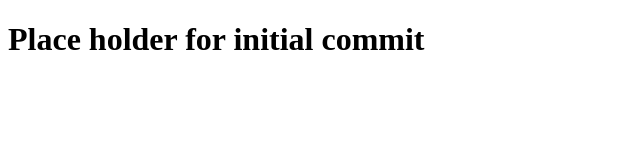
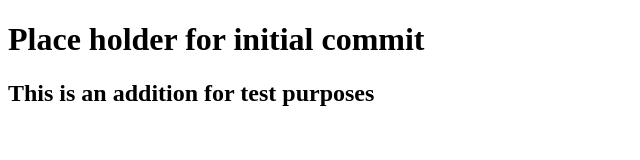
Before and after one commit to Malikrob16/FriendsOnDemand, a plain HTML site: page index.html in a window 1280 px wide. Shown: the whole page, without its empty margins (0-640 px from the left). Drawn offline with Linux system fonts and the light colour scheme.

Commit message:
This is a test commit to main

```diff
--- a/index.html
+++ b/index.html
@@ -9,5 +9,6 @@
 </head>
 <body>
   <h1>Place holder for initial commit</h1>
+  <h2>This is an addition for test purposes</h2>
 </body>
 </html>
```
